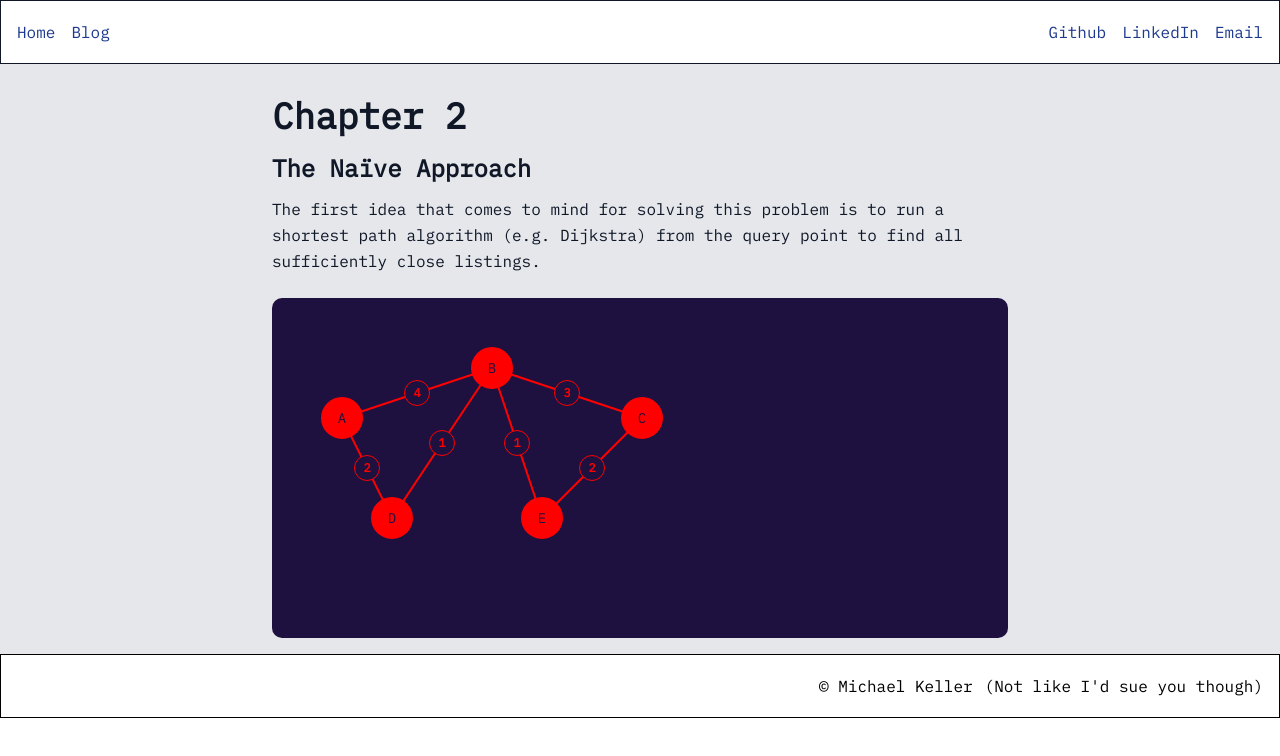
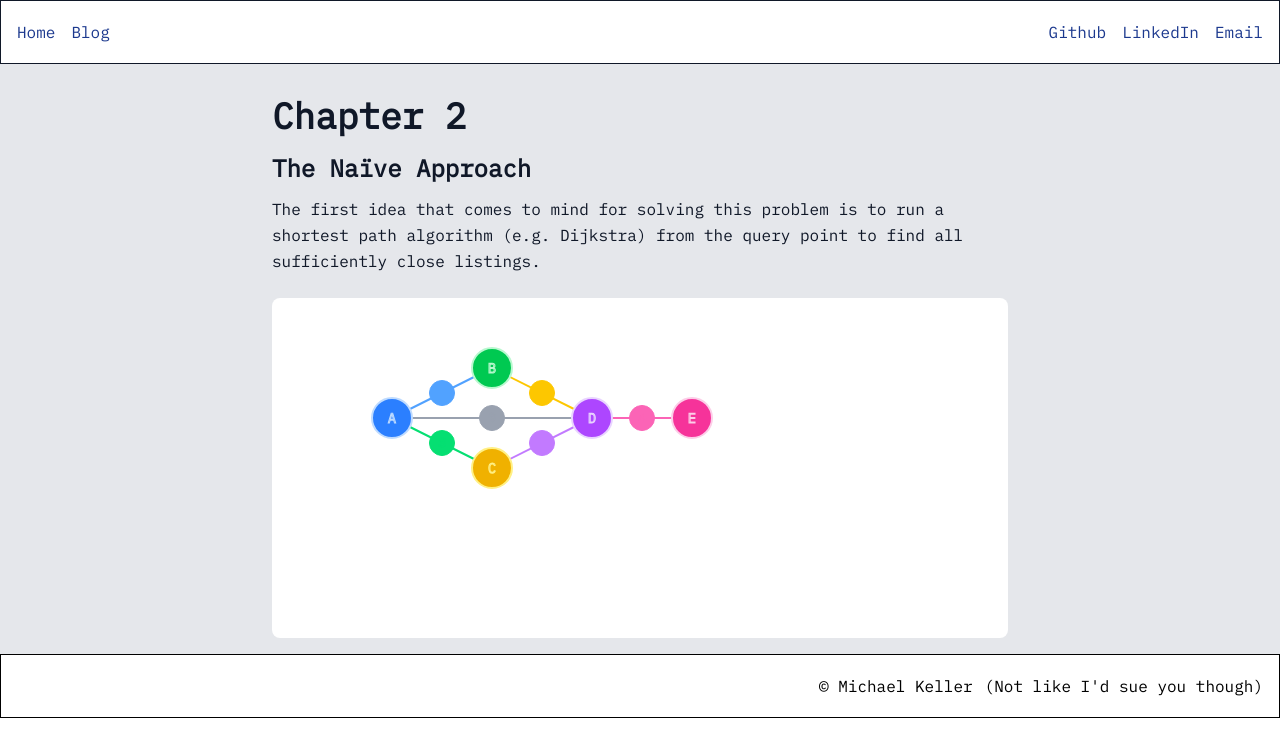
Before and after one commit to kelmich/website, a Next.js app: page /blog/flatfalcon/2-dijkstra in a window 1280 px wide. Shown: the top 756 px of the page. Built offline with nearby package versions, Linux system fonts and the light colour scheme.

Commit message:
tailwind graph styling

```diff
--- a/app/blog/flatfalcon/2-dijkstra/page.tsx
+++ b/app/blog/flatfalcon/2-dijkstra/page.tsx
@@ -6,22 +6,36 @@ import Header from "@/app/components/Header";
 import { use, useEffect, useState } from "react";
 
 export default function Home() {
-
   const initialGraph = {
     nodes: [
-    { id: 'A', x: 50, y: 100, color: '#00FFAA' },
-    { id: 'B', x: 200, y: 50, color: '#00FFAA' },
-    { id: 'C', x: 350, y: 100, color: '#00FFAA' },
-    { id: 'D', x: 100, y: 200, color: '#00FFAA' },
-    { id: 'E', x: 250, y: 200, color: '#00FFAA' },
+      { id: "A", x: 100, y: 100, style: "fill-blue-500 stroke-blue-200" },
+      { id: "B", x: 200, y: 50, style: "fill-green-500 stroke-green-200" },
+      { id: "C", x: 200, y: 150, style: "fill-yellow-500 stroke-yellow-200" },
+      { id: "D", x: 300, y: 100, style: "fill-purple-500 stroke-purple-200" },
+      { id: "E", x: 400, y: 100, style: "fill-pink-500 stroke-pink-200" },
     ],
     edges: [
-    { from: 'A', to: 'B', weight: 4, color: '#00FFAA' },
-    { from: 'A', to: 'D', weight: 2, color: '#00FFAA' },
-    { from: 'B', to: 'D', weight: 1, color: '#00FFAA' },
-    { from: 'B', to: 'E', weight: 1, color: '#00FFAA' },
-    { from: 'B', to: 'C', weight: 3, color: '#00FFAA' },
-    { from: 'E', to: 'C', weight: 2, color: '#00FFAA' },
+      { from: "A", to: "B", weight: 5, style: "stroke-blue-400 fill-blue-400" },
+      {
+        from: "A",
+        to: "C",
+        weight: 3,
+        style: "stroke-green-400 fill-green-400",
+      },
+      {
+        from: "B",
+        to: "D",
+        weight: 7,
+        style: "stroke-yellow-400 fill-yellow-400",
+      },
+      {
+        from: "C",
+        to: "D",
+        weight: 2,
+        style: "stroke-purple-400 fill-purple-400",
+      },
+      { from: "D", to: "E", weight: 4, style: "stroke-pink-400 fill-pink-400" },
+      { from: "A", to: "D", weight: 9, style: "stroke-gray-400 fill-gray-400" },
     ],
   };
   const [graph, setGraph] = useState(initialGraph);
@@ -30,21 +44,7 @@ useEffect(() => {
     // Simulate a graph update after 2 seconds
     const timer = setTimeout(() => {
       setGraph({
-        nodes: [
-            { id: 'A', x: 50, y: 100, color: '#FF0000' },
-            { id: 'B', x: 200, y: 50, color: '#FF0000' },
-            { id: 'C', x: 350, y: 100, color: '#FF0000' },
-            { id: 'D', x: 100, y: 200, color: '#FF0000' },
-            { id: 'E', x: 250, y: 200, color: '#FF0000' },
-        ],
-        edges: [
-            { from: 'A', to: 'B', weight: 4, color: '#FF0000' },
-            { from: 'A', to: 'D', weight: 2, color: '#FF0000' },
-            { from: 'B', to: 'D', weight: 1, color: '#FF0000' },
-            { from: 'B', to: 'E', weight: 1, color: '#FF0000' },
-            { from: 'B', to: 'C', weight: 3, color: '#FF0000' },
-            { from: 'E', to: 'C', weight: 2, color: '#FF0000' },
-        ],
+        ...initialGraph,
       });
     }, 2000);
     return () => clearTimeout(timer);
@@ -58,13 +58,13 @@ useEffect(() => {
           <h1>Chapter 2</h1>
           <h2>The Naïve Approach</h2>
 
-          <p>The first idea that comes to mind for solving this problem is to run
+          <p>
+            The first idea that comes to mind for solving this problem is to run
             a shortest path algorithm (e.g. Dijkstra) from the query point to
-            find all sufficiently close listings.</p>
-
+            find all sufficiently close listings.
+          </p>
 
           <GraphVisualizer graph={graph} />
-
         </div>
       </main>
 
--- a/app/components/GraphVisualizer.tsx
+++ b/app/components/GraphVisualizer.tsx
@@ -1,12 +1,13 @@
 "use client";
-import React, { useEffect, useState } from 'react';
+import React from "react";
+import clsx from "clsx";
 
 type NodeId = string;
 
 type Edge = {
   from: NodeId;
   to: NodeId;
-  color: string;
+  style: string; // e.g., "stroke-blue-500 fill-blue-500"
   weight: number;
 };
 
@@ -14,7 +15,7 @@ type Node = {
   id: NodeId;
   x: number;
   y: number;
-  color: string;
+  style: string; // e.g., "fill-pink-500 stroke-pink-500"
 };
 
 type Graph = {
@@ -27,27 +28,16 @@ type Props = {
 };
 
 const GraphVisualizer: React.FC<Props> = ({ graph }) => {
-  const backgroundColor = '#1e103f';
-
   return (
-    <div
-      style={{
-        display: 'flex',
-        gap: '20px',
-        background: backgroundColor,
-        padding: 20,
-        borderRadius: 10,
-      }}
-    >
-      <svg width="500" height="300" style={{ background: backgroundColor, borderRadius: 8 }}>
+    <div className="flex gap-5 bg-background p-5 rounded-lg">
+      <svg width="500" height="300" className="bg-background rounded-md">
         {/* Edges */}
         {graph.edges.map((edge, i) => {
           const from = graph.nodes.find((n) => n.id === edge.from)!;
           const to = graph.nodes.find((n) => n.id === edge.to)!;
 
-          const transitionStyle = {
-            transition: 'stroke 0.25s ease, fill 0.25s ease',
-          };
+          const midX = (from.x + to.x) / 2;
+          const midY = (from.y + to.y) / 2;
 
           return (
             <g key={i}>
@@ -56,31 +46,33 @@ const GraphVisualizer: React.FC<Props> = ({ graph }) => {
                 y1={from.y}
                 x2={to.x}
                 y2={to.y}
-                stroke={edge.color}
-                strokeWidth="2"
-                style={transitionStyle}
+                className={clsx(
+                  edge.style,
+                  "stroke-2 transition-colors duration-200",
+                )}
               />
               <g>
                 <rect
-                  x={(from.x + to.x) / 2 - 12.5}
-                  y={(from.y + to.y) / 2 - 12.5}
+                  x={midX - 12.5}
+                  y={midY - 12.5}
                   width={25}
                   height={25}
                   rx={12.5}
                   ry={12.5}
-                  fill={backgroundColor}
-                  stroke={edge.color}
+                  className={clsx(
+                    "fill-background",
+                    edge.style,
+                    "transition-colors duration-200",
+                  )}
                   strokeWidth={1}
-                  style={transitionStyle}
                 />
                 <text
-                  x={(from.x + to.x) / 2}
-                  y={(from.y + to.y) / 2 + 4}
-                  fill={edge.color}
+                  x={midX}
+                  y={midY + 4}
+                  textAnchor="middle"
                   fontSize="12"
-                  textAnchor="middle"
                   fontWeight="bold"
-                  style={transitionStyle}
+                  className={clsx(edge.style, "transition-colors duration-200")}
                 >
                   {edge.weight}
                 </text>
@@ -90,34 +82,28 @@ const GraphVisualizer: React.FC<Props> = ({ graph }) => {
         })}
 
         {/* Nodes */}
-        {graph.nodes.map((node) => {
-          const transitionStyle = {
-            transition: 'fill 0.5s ease, stroke 0.5s ease',
-          };
-
-          return (
+        {graph.nodes.map((node) => (
           <g key={node.id}>
             <circle
               cx={node.x}
               cy={node.y}
               r="20"
-                fill={node.color}
-                stroke={node.color}
-                strokeWidth="2"
-                style={transitionStyle}
+              className={clsx(
+                node.style,
+                "stroke-2 transition-colors duration-300",
+              )}
             />
             <text
               x={node.x}
               y={node.y + 5}
               textAnchor="middle"
-                fill={backgroundColor}
               fontSize="14"
+              className={clsx(node.style, "fill-background")}
             >
               {node.id}
             </text>
           </g>
-          );
-        })}
+        ))}
       </svg>
     </div>
   );
--- a/package.json
+++ b/package.json
@@ -13,6 +13,7 @@
 	},
 	"dependencies": {
 		"@opennextjs/cloudflare": "^1.3.1",
+		"clsx": "^2.1.1",
 		"lucide-react": "^0.518.0",
 		"next": "15.3.3",
 		"react": "^19.0.0",
```
Also changed, not shown: 1 other file (tests, documents, lock files or other folders). Lines whose indentation alone changed are shown as unchanged.
